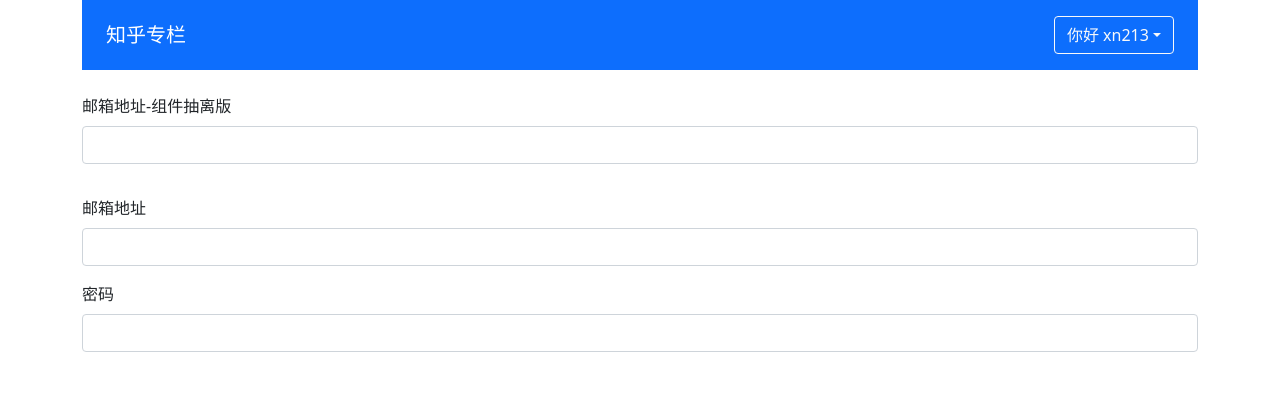
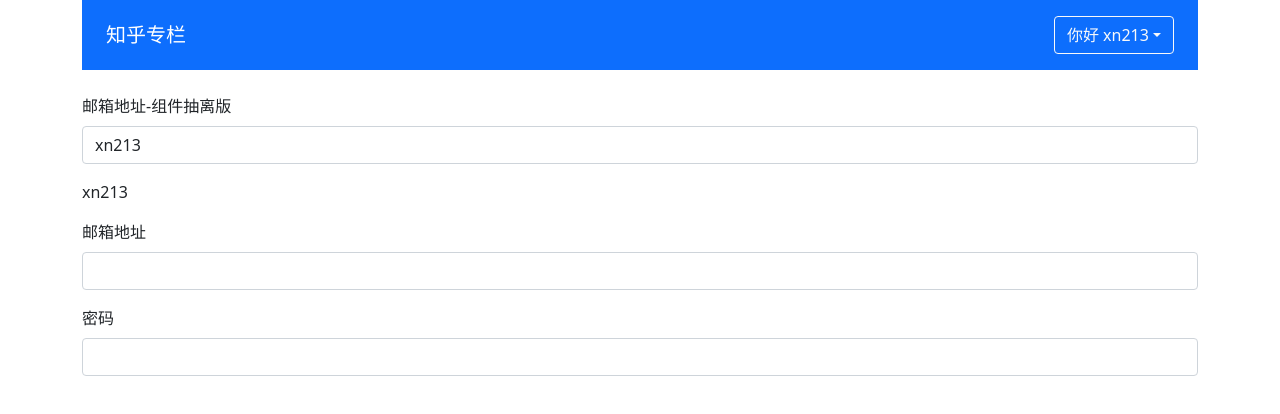
Before and after one commit to xn213/zhihui-vue3, a Vue app: page / in a window 1280 px wide. Shown: the top 414 px of the page. Built offline with nearby package versions, Linux system fonts and the light colour scheme.

Commit message:
feat(validateInput): v-model vue3 emit(update:modelValue)

```diff
--- a/src/App.vue
+++ b/src/App.vue
@@ -4,8 +4,9 @@
     <form>
       <div class="mb-3">
         <label for="inputEmail" class="form-label">邮箱地址-组件抽离版</label>
-        <validate-input :rules="emailRules"></validate-input>
-        <div class="form-text" v-if="emailRef.error">{{ emailRef.message }}</div>
+        <validate-input :rules="emailRules"
+                        v-model="emailVal"></validate-input>
+        {{ emailVal }}
       </div>
       <div class="mb-3">
         <label for="inputEmail" class="form-label">邮箱地址</label>
@@ -27,7 +28,7 @@
 </template>
 
 <script lang="ts">
-import { defineComponent, reactive } from 'vue'
+import { defineComponent, reactive, ref } from 'vue'
 import 'bootstrap/dist/css/bootstrap.min.css'
 // import ColumnList from './components/ColumnList.vue'
 import GlobalHeader, { UserProps } from './components/GlobalHeader.vue'
@@ -48,6 +49,7 @@
     ValidateInput
   },
   setup () {
+    const emailVal = ref('xn213')
     const emailRules: RulesProp = [
       { type: 'required', message: '电子邮箱地址不能为空' },
       { type: 'email', message: '请输入正确的电子邮箱格式' },
@@ -74,7 +76,8 @@
       currentUser,
       emailRef,
       validateEmail,
-      emailRules
+      emailRules,
+      emailVal
     }
   }
 })
--- a/src/components/ValidateInput.vue
+++ b/src/components/ValidateInput.vue
@@ -2,8 +2,9 @@
   <div class='validate-input-container pb-3'>
     <input type="text"
            class="form-control"
-           :class="{'is-invalid': inputRef.error, 'is-valid': inputRef.val && !inputRef.error}"
-           v-model="inputRef.val"
+           :class="{'is-invalid': inputRef.error}"
+           :value="inputRef.val"
+           @input="updateValue"
            @blur="validateInput">
     <span v-if="inputRef.error" class="invalid-feedback">{{ inputRef.message }}</span>
   </div>
@@ -18,14 +19,20 @@
 export default defineComponent({
   name: 'ValidateInput',
   props: {
-    rules: Array as PropType<RulesProp>
+    rules: Array as PropType<RulesProp>,
+    modelValue: String
   },
-  setup (props) {
+  setup (props, context) {
     const inputRef = reactive({
-      val: '',
+      val: props.modelValue || '',
       error: false,
       message: ''
     })
+    const updateValue = (e: KeyboardEvent) => {
+      const targetValue = (e.target as HTMLInputElement).value
+      inputRef.val = targetValue
+      context.emit('update:modelValue', targetValue)
+    }
     const validateInput = () => {
       if (props.rules) {
         const allPassed = props.rules.every(rule => {
@@ -51,7 +58,8 @@
     }
     return {
       inputRef,
-      validateInput
+      validateInput,
+      updateValue
     }
   }
 })
```
